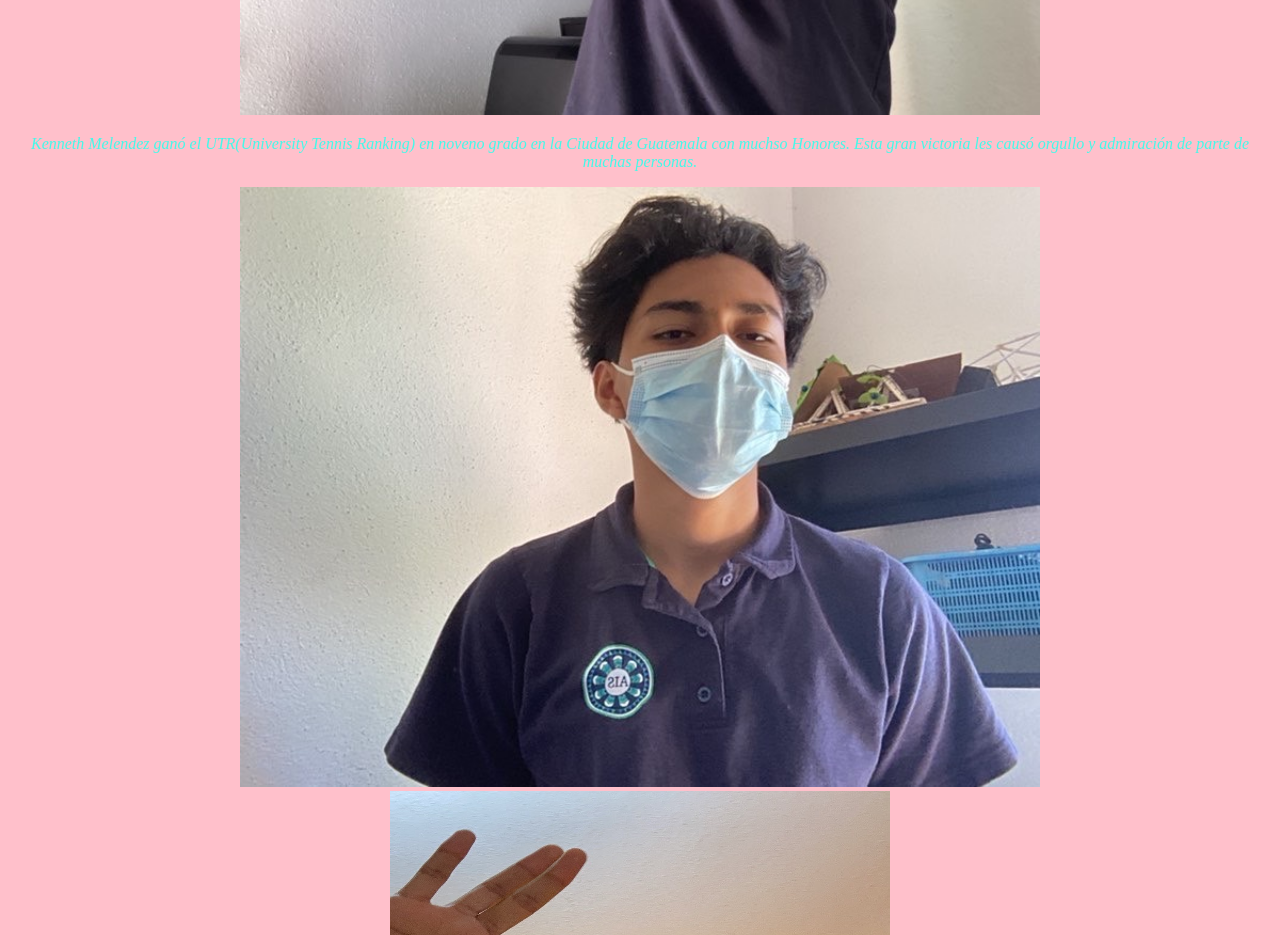
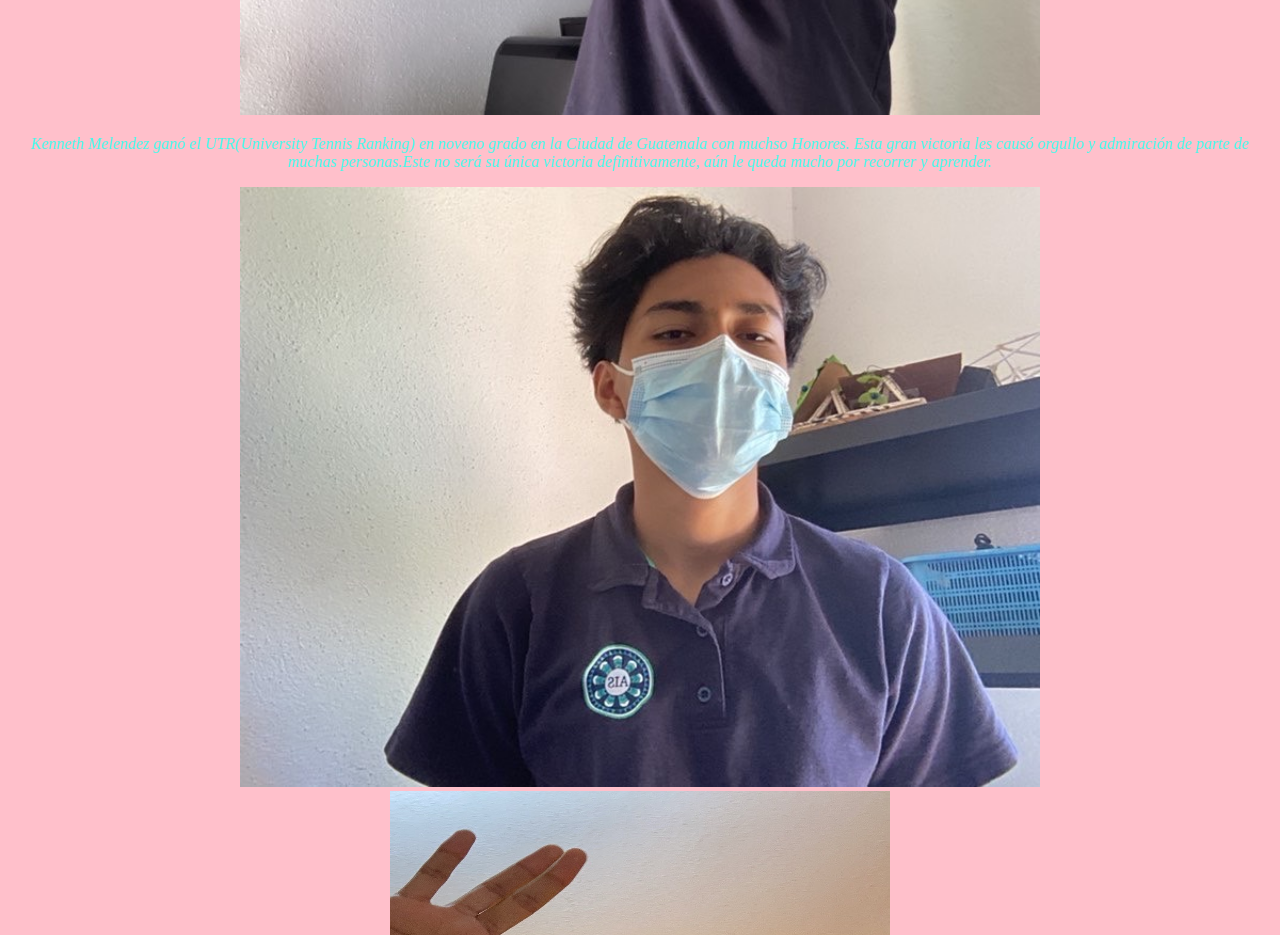
Before and after one commit to adrianaaaaam/finalprojectq3, a plain HTML site: page index.html in a window 1280 px wide. Shown: the part 960-1895 px from the top of the page. Drawn offline with Linux system fonts and the light colour scheme.

Commit message:
Update index.html

```diff
--- a/index.html
+++ b/index.html
@@ -65,7 +65,7 @@ table, th, td {
 </table>
 <h1><i>Imágenes</i></h1>
   <img src="goat/kenneth.jpg" style="width:800px;height:600px;">
-   <p style="color:#44F9E9;"><i>Kenneth Melendez ganó el UTR(University Tennis Ranking) en noveno grado en la Ciudad de Guatemala con muchso Honores. Esta gran victoria les causó orgullo y admiración de parte de muchas personas.</i></p>
+   <p style="color:#44F9E9;"><i>Kenneth Melendez ganó el UTR(University Tennis Ranking) en noveno grado en la Ciudad de Guatemala con muchso Honores. Esta gran victoria les causó orgullo y admiración de parte de muchas personas.Este no será su única victoria definitivamente, aún le queda mucho por recorrer y aprender.</i></p>
   <img src="goat/kenneth1.jpg" style="width:800px;height:600px;">
    <img src="Pictures/Kenneth Photo 2.jpg" style="width:500px;height:600px;">
 
```
